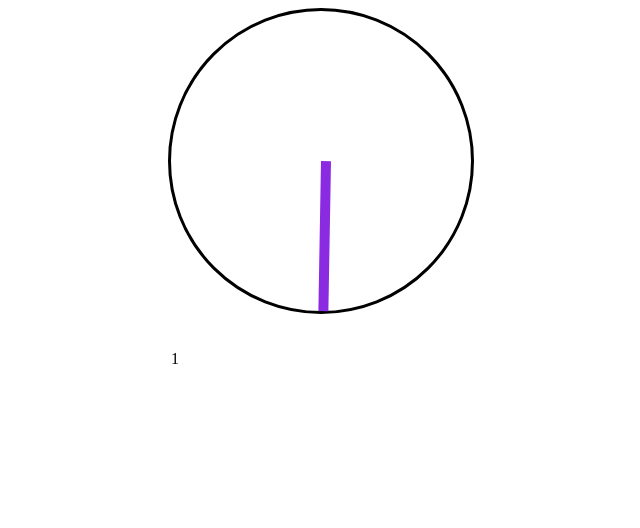
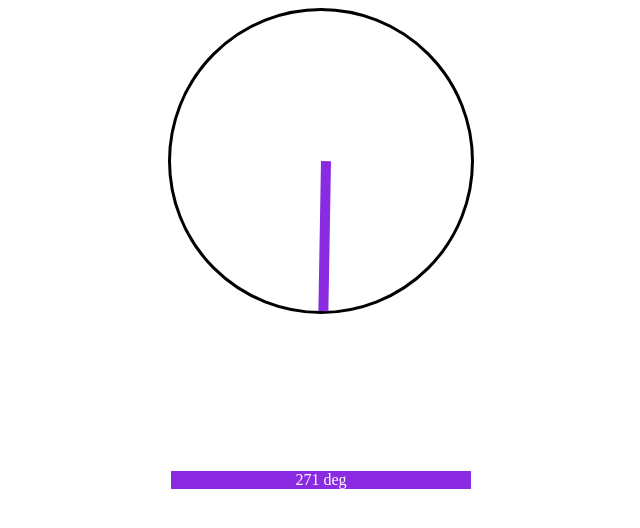
Before and after one commit to monicaromero3099/parcial1web, a plain HTML site: page index.html in a window 1280 px wide. Shown: the whole page, without its empty margins (319-959 px from the left). Drawn offline with Linux system fonts and the light colour scheme.

Commit message:
text and parcial-complete

```diff
--- a/index.html
+++ b/index.html
@@ -15,7 +15,7 @@
             <div class="container__line">
             </div>
             <p class="container__deg">
-                1
+                0 deg
             </p>
         </div>
 
--- a/scripts/main.js
+++ b/scripts/main.js
@@ -2,6 +2,7 @@
 
 var rotateDegre = document.querySelector('.container__line');
 var randomNumber;
+var text = document.querySelector('.container__deg');
 
 function handleLoad (){
 
@@ -9,6 +10,8 @@ function handleLoad (){
 
     randomNumber= Math.floor(Math.random() * Math.floor(360))
     rotateDegre.style.transform ='rotate('+randomNumber+'deg)';
+
+    text.textContent = randomNumber+ ' deg';
   }
 
 setInterval(handleRotate,2000);
--- a/styles/styles.css
+++ b/styles/styles.css
@@ -12,20 +12,19 @@
     height: 10px;
     margin-top: 150px;
     background-color: blueviolet;
-     /* Rotate div */
+     /* Rotate */
      transform: rotate(320deg);
+      /* Rotate center-point */
      transform-origin: 150px 0;
 
 }
 
 .container__deg{
     background-color: blueviolet;
-    width: 0;
-    height: 0;
-    position: absolute;
-    top: 350px;
-    margin: auto;
+    width: 100;
+    height: 100;
+    margin-top: 300px;
     text-align: center;
-
+    color: white;
 
 }
```
